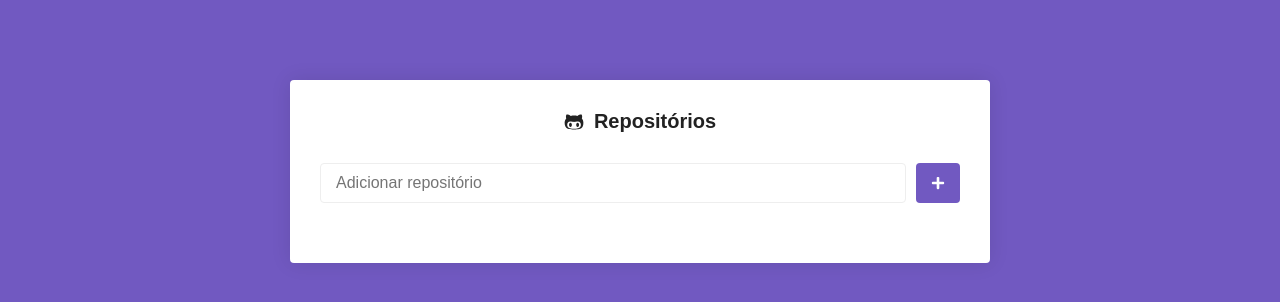
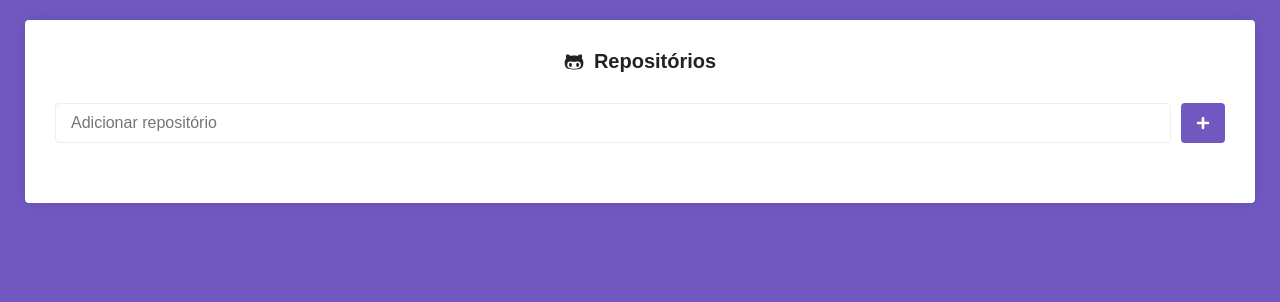
Before and after one commit to evertondg/primeiro_projeto_react, a React (Create React App) app: page / in a window 1280 px wide. Shown: the top 302 px of the page. Built offline with nearby package versions, Linux system fonts and the light colour scheme; the HTML template or start-up script is replaced by a standard one.

Commit message:
chore: Ajustes de posicionamento do conteudo da aplicacao

```diff
--- a/src/pages/Main/styles.js
+++ b/src/pages/Main/styles.js
@@ -1,12 +1,12 @@
 import styled, { keyframes, css } from 'styled-components';
 
 export const Container = styled.div`
-  max-width: 700px;
+  /*  max-width: 600px;*/
   background: #fff;
   border-radius: 4px;
   box-shadow: 0 0 20px rgba(0, 0, 0, 0.1);
   padding: 30px;
-  margin: 80px auto;
+  margin: 20px 25px;
 
   h1 {
     font-size: 20px;
```
Also changed, not shown: 0-summaries/13 - Exibindo repositorio.md (added, +1 -0 lines).
